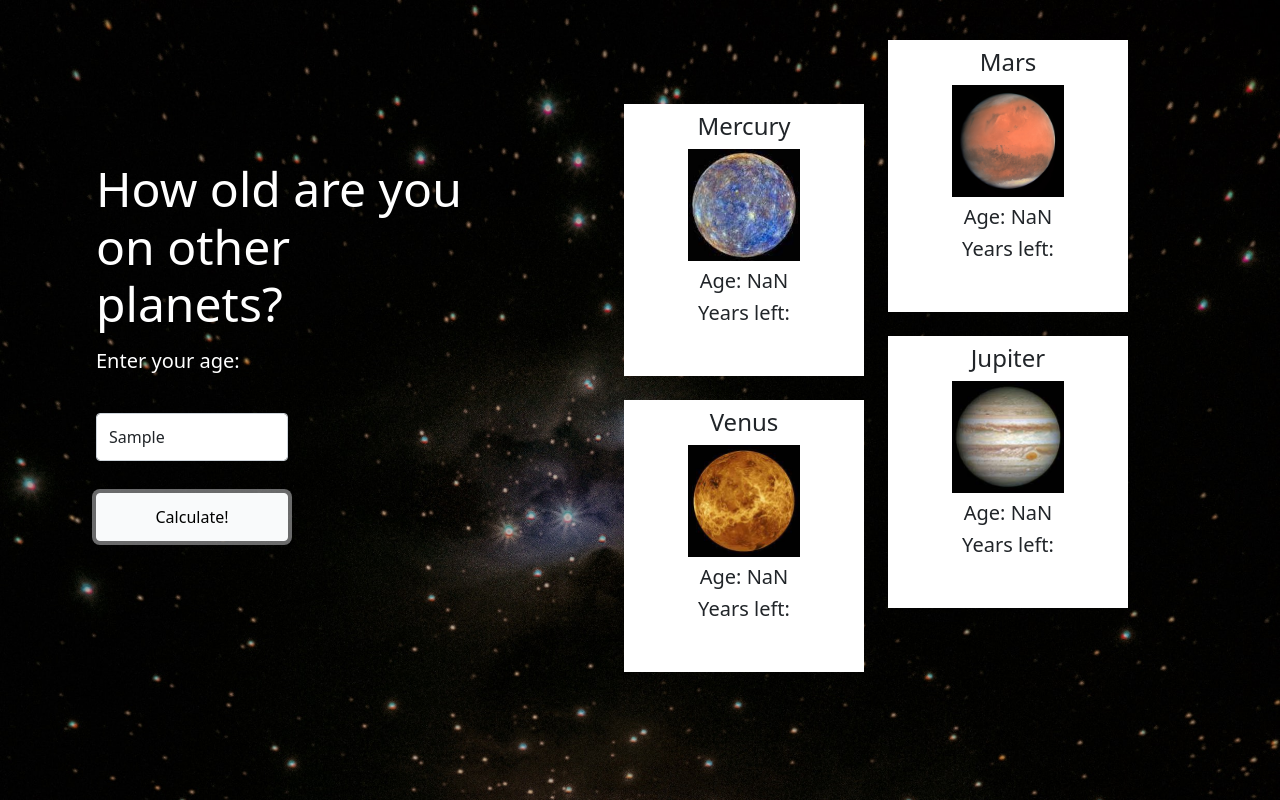
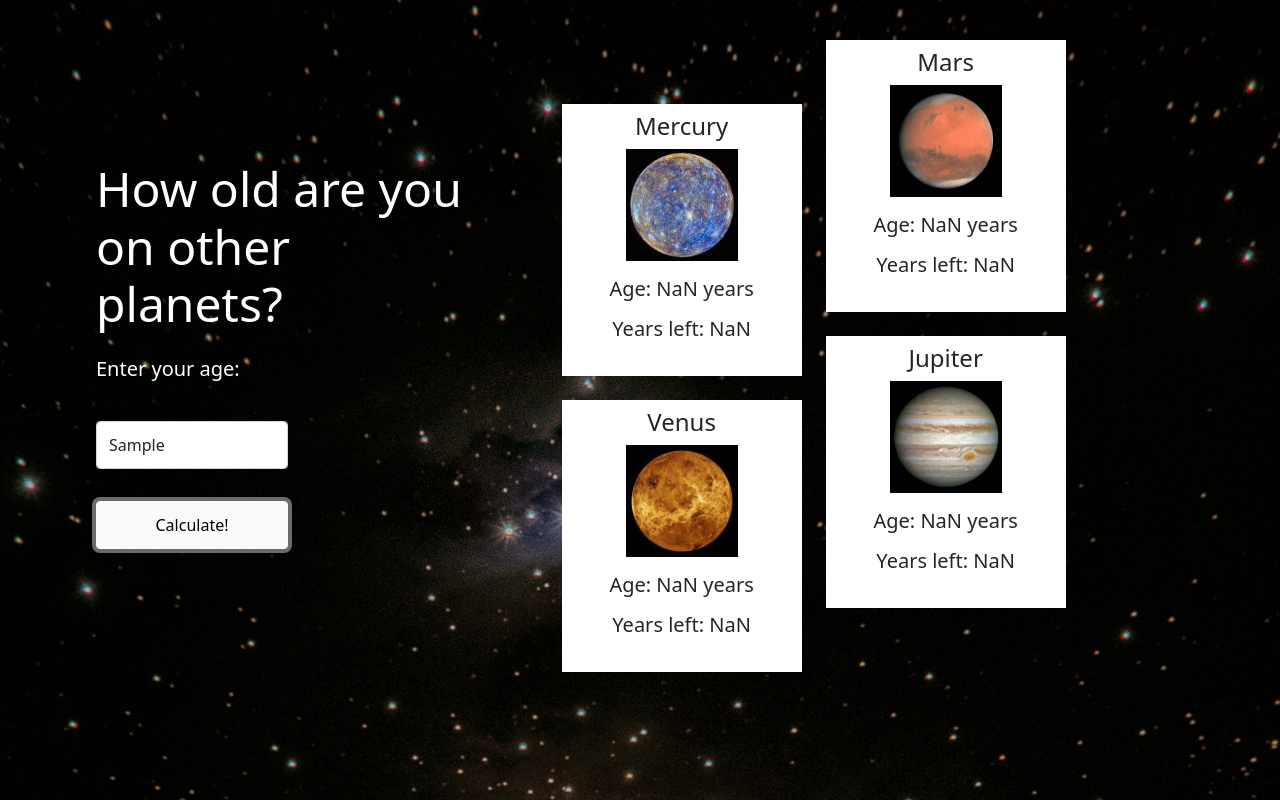
Before and after one commit to mellowmorgan/super-galactic-age-calculator, a website built with webpack: page src/index.html in a window 1280 px wide. Both pictures are taken after typing "Sample" into the empty fields and a click on the button "Calculate!". Built offline with nearby package versions, Linux system fonts and the light colour scheme.

Commit message:
Add UI logic years left

```diff
--- a/src/css/styles.css
+++ b/src/css/styles.css
@@ -29,22 +29,24 @@ button{
   width:12rem;
   height:3rem;
 }
+
 img{
   width:7rem;
   height:7rem;
 }
 h5{
-  margin-top:.5rem;
+  margin-top:1rem;
 }
-
-
+h6{
+  margin-top:2rem;
+}
 .left-cards{
-  width: 50%;
+  width: 40%;
   margin-top: 5rem;
   float:left;
 }
 .right-cards{
-  width: 50%;
+  width: 60%;
   margin-top:1rem;
   float:right;
 }
--- a/src/index.html
+++ b/src/index.html
@@ -15,13 +15,13 @@
       <div id="p1">
         <h4>Mercury</h4>
         <img src="img/mercury.jpg">
-        <h5>Age: <span id="mercury"></span> </h5>
+        <h5>Age: <span id="mercury"></span> years</h5>
         <h5>Years left: <span id="mercury-left"></span></h5>
       </div>
       <div id="p2">
         <h4>Venus</h4>
         <img src="img/venus.jpg">
-        <h5>Age: <span id="venus"></span> </h5>
+        <h5>Age: <span id="venus"></span> years</h5>
         <h5>Years left: <span id="venus-left"></span></h5>
       </div>
     </div>
@@ -29,13 +29,13 @@
     <div id="p3">
       <h4>Mars</h4>
       <img src="img/mars.jpg">
-      <h5>Age: <span id="mars"></span> </h5>
+      <h5>Age: <span id="mars"></span> years</h5>
       <h5>Years left: <span id="mars-left"></span></h5>
     </div>
     <div id="p4">
       <h4>Jupiter</h4>
       <img src="img/jupiter.jpg">
-      <h5>Age: <span id="jupiter"></span> </h5>
+      <h5>Age: <span id="jupiter"></span> years</h5>
       <h5>Years left: <span id="jupiter-left"></span></h5>
     </div>
   </div>
--- a/src/index.js
+++ b/src/index.js
@@ -12,5 +12,18 @@ $("button").on("click",function(){
   $("#venus").text(Math.round(cal.ageCalculator("Venus")));
   $("#mars").text(Math.round(cal.ageCalculator("Mars")));
   $("#jupiter").text(Math.round(cal.ageCalculator("Jupiter")));
+  if (cal.age>72.74){
+    $("#mercury-left").text("+" +Math.round(cal.yearsLeft("Mercury")));
+    $("#venus-left").text("+" +Math.round(cal.yearsLeft("Venus")));
+    $("#mars-left").text("+" +Math.round(cal.yearsLeft("Mars")));
+    $("#jupiter-left").text("+" +Math.round(cal.yearsLeft("Jupiter")));
+    $(".left-div").append("<br><h6>You've surpassed the world average life expectancy!</h6>");
+  }
+  else{
+    $("#mercury-left").text(Math.round(cal.yearsLeft("Mercury")));
+    $("#venus-left").text(Math.round(cal.yearsLeft("Venus")));
+    $("#mars-left").text(Math.round(cal.yearsLeft("Mars")));
+    $("#jupiter-left").text(Math.round(cal.yearsLeft("Jupiter")));
+  }
 
 });
--- a/src/js/galacticCalculator.js
+++ b/src/js/galacticCalculator.js
@@ -17,7 +17,7 @@ export class GalacticCalculator{
     }
   }
   yearsLeft(planet){
-    //world life expectancy 72.74
+    //world life expectancy 72.74 as of 2019
 
     let planetAge = this.ageCalculator(planet);
     let yearsLeft;
```
